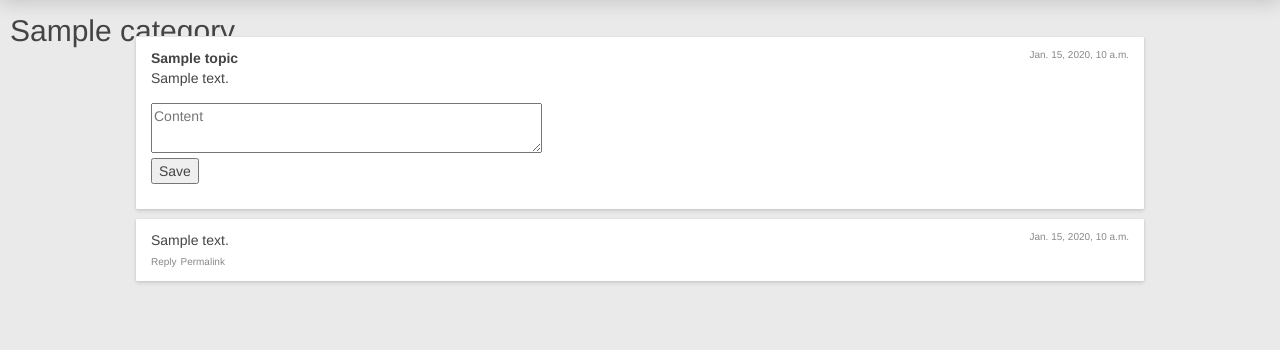
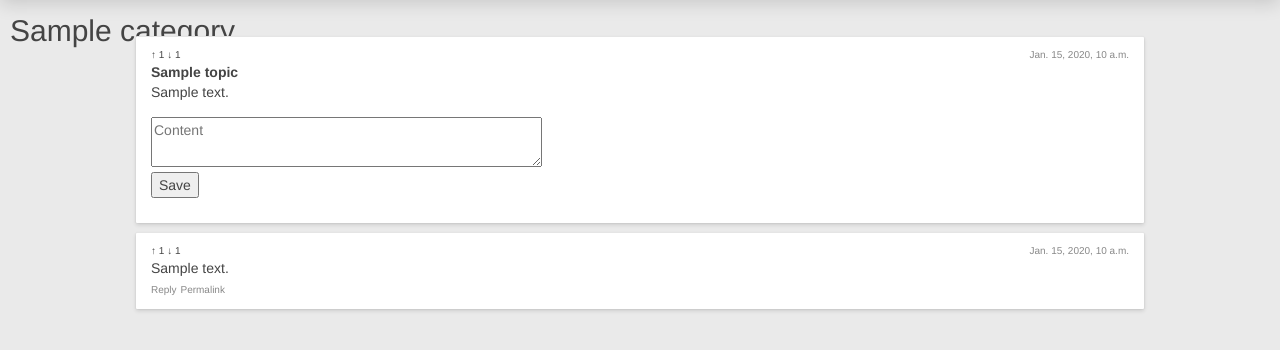
Before and after one commit to zurfyx/udlchan, a Django app: page /topic/1 in a window 1280 px wide. Shown: the part 66-416 px from the top of the page. Run offline with Django 3.2, Linux system fonts and the light colour scheme; tables that the repository leaves empty hold one stand-in row (values such as "Sample post"); style sheets or scripts are compiled from the project's sources; some libraries are stand-ins or nearby versions.

Commit message:
topic votes html & view fix

```diff
--- a/udlchan/posts/urls.py
+++ b/udlchan/posts/urls.py
@@ -63,7 +63,7 @@ urlpatterns = [
 
     # Upvote comment
     url(
-        r'^commnent/(?P<comment>\d+)/up$',
+        r'^comment/(?P<comment>\d+)/up$',
         CommentVote().upvote,
         name='comment_upvote'
     ),
--- a/udlchan/posts/views.py
+++ b/udlchan/posts/views.py
@@ -152,8 +152,8 @@ class CommentVote(VoteGeneric):
     def __init__(self):
         super(CommentVote, self).__init__(self.model)
 
-    def upvote(self, request, topic):
-        return super(CommentVote, self).upvote(request, topic)
+    def upvote(self, request, comment):
+        return super(CommentVote, self).upvote(request, comment)
 
-    def downvote(self, request, topic):
-        return super(CommentVote, self).downvote(request, topic)
+    def downvote(self, request, comment):
+        return super(CommentVote, self).downvote(request, comment)
--- a/udlchan/static/scss/style.scss
+++ b/udlchan/static/scss/style.scss
@@ -95,6 +95,10 @@ a {
   box-shadow: 0 -1px 0 #e5e5e5,0 0 2px rgba(0,0,0,.12),0 2px 4px rgba(0,0,0,.12);
 }
 
+.small {
+  font-size: 10px;
+}
+
 .push-up {
   position: relative;
   margin-top: -10px;
--- a/udlchan/templates/posts/topic.html
+++ b/udlchan/templates/posts/topic.html
@@ -21,6 +21,7 @@
         <span class="right irrelevant">
             {{ object.created }}
         </span>
+        {% include "posts/votes_display_partial.html" with upvote_url="posts:topic_upvote" downvote_url="posts:topic_downvote" object=object %}
         <span class="element-title">
             {{ object.title }}
         </span>
@@ -43,6 +44,10 @@
                     {{ comment.created }}
                 </span>
 
+                <div>
+                    {% include "posts/votes_display_partial.html" with upvote_url="posts:comment_upvote" downvote_url="posts:comment_downvote" object=comment %}
+                </div>
+
                 {{ comment.content }}
 
                 <ul class="element-links">
--- a/udlchan/templates/posts/votes_display_partial.html
+++ b/udlchan/templates/posts/votes_display_partial.html
@@ -1,8 +1,10 @@
+<span class="small">
     <upvotes>
-    <a class="vote" href="{% url "posts:topic_upvote" object.id %}">&uarr;</a>
+        <a class="vote" href="{% url upvote_url object.id %}">&uarr;</a>
         <span class="vote_label">{{ object.vote.up }}</span>
     </upvotes>
     <downvotes>
-    <a class="vote" href="{% url "posts:topic_downvote" object.id %}">&darr;</a>
+        <a class="vote" href="{% url downvote_url object.id %}">&darr;</a>
         <span class="vote_label">{{ object.vote.down }}</span>
     </downvotes>
+</span>
```
Lines whose indentation alone changed are shown as unchanged.
